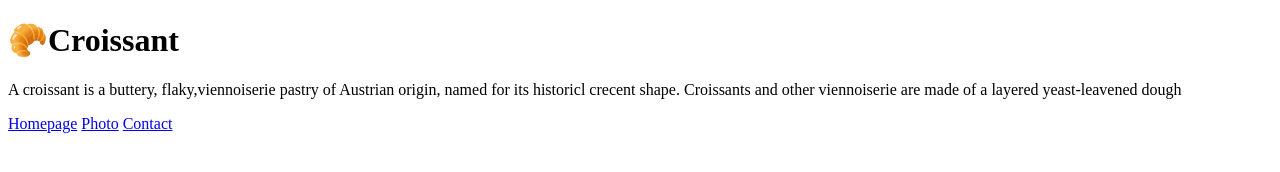
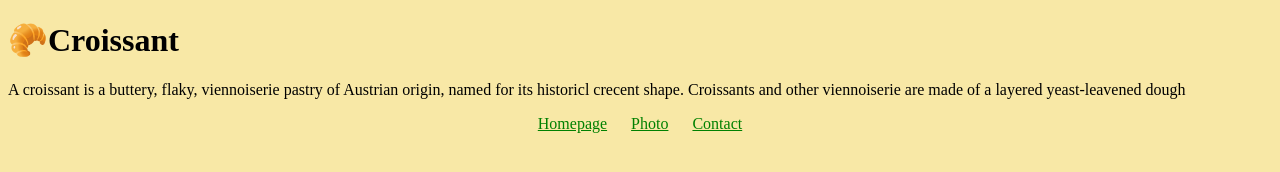
Before and after one commit to tinotendapraise/croissant-assignment, a plain HTML site: page index.html in a window 1280 px wide. Drawn offline with Linux system fonts and the light colour scheme.

Commit message:
added style to the home page

```diff
--- a/index.html
+++ b/index.html
@@ -4,11 +4,12 @@
     <meta charset="UTF-8" />
     <meta name="viewport" content="width=device-width, initial-scale=1.0" />
     <title>Document</title>
+    <link rel="stylesheet" href="src/style.css" />
   </head>
   <body>
     <h1>🥐Croissant</h1>
     <p>
-      A croissant is a buttery, flaky,viennoiserie pastry of Austrian origin,
+      A croissant is a buttery, flaky, viennoiserie pastry of Austrian origin,
       named for its historicl crecent shape. Croissants and other viennoiserie
       are made of a layered yeast-leavened dough
     </p>
--- /dev/null
+++ b/src/style.css
@@ -0,0 +1,11 @@
+footer {
+  text-align: center;
+}
+body {
+  background-color: #f8e8a6;
+}
+
+footer a {
+  color: green;
+  margin: 0 10px;
+}
```
